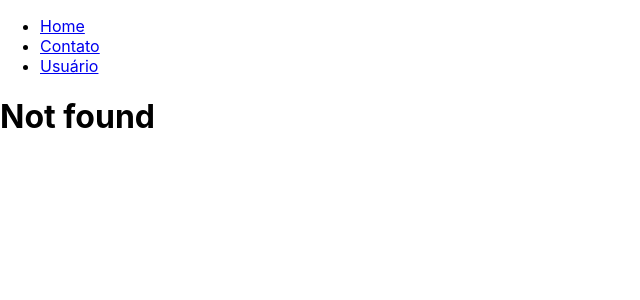
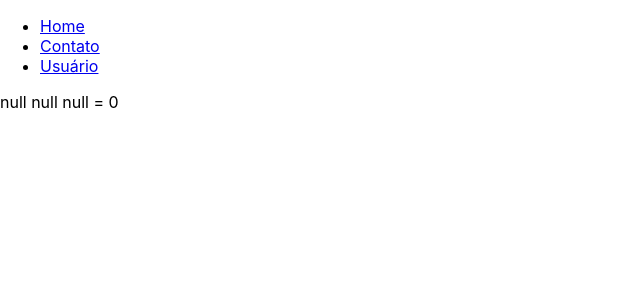
Before and after one commit to alexandrejonathas/alganews-cms, a React (Create React App) app: page /calculadora in a window 1280 px wide. Before the commit this address had no page. Shown: the top 300 px of the page, without its empty margins (0-640 px from the left). Built offline with nearby package versions, Linux system fonts and the light colour scheme.

Commit message:
Recebendo parametros queryString

```diff
--- a/src/index.tsx
+++ b/src/index.tsx
@@ -8,7 +8,8 @@ import Home from './views/Home.view';
 import Contact from './views/Contact.view';
 import NotFound from './views/NotFound.view';
 import UserView from './views/User.view';
-import CalcView from './views/Calc.view';
+import SomaView from './views/Soma.view';
+import CalculadoraView from './views/Calculadora.view';
 
 ReactDOM.render(
   <React.StrictMode>
@@ -24,7 +25,8 @@ ReactDOM.render(
         <Route path={'/'} exact component={ Home } />
         <Route path={'/contact'} component={ Contact } />
         <Route path={'/user/:userId'} component={ UserView } />
-        <Route path={'/calculadora/:a/:b'} component={ CalcView } />
+        <Route path={'/soma/:a/:b'} component={ SomaView } />
+        <Route path={'/calculadora'} component={ CalculadoraView } />
         <Route component={ NotFound } />
       </Switch>
     </BrowserRouter>
--- /dev/null
+++ b/src/views/Calculadora.view.tsx
@@ -0,0 +1,12 @@
+import { useLocation } from "react-router-dom";
+
+export default function CalculadoraView () {
+
+    const location = useLocation()
+
+    const query = new URLSearchParams(location.search)
+
+    return <div>
+        { `${query.get('a') } ${ query.get('operation') } ${query.get('b')} `} = {Number(query.get('a')) + Number(query.get('b'))}
+    </div>
+}
--- a/src/views/Calc.view.tsx
+++ b/src/views/Soma.view.tsx
@@ -1,6 +1,6 @@
 import { useParams } from "react-router-dom";
 
-export default function CalcView () {
+export default function SomaView () {
 
     const params = useParams<{ a: string, b: string}>()
 
```
